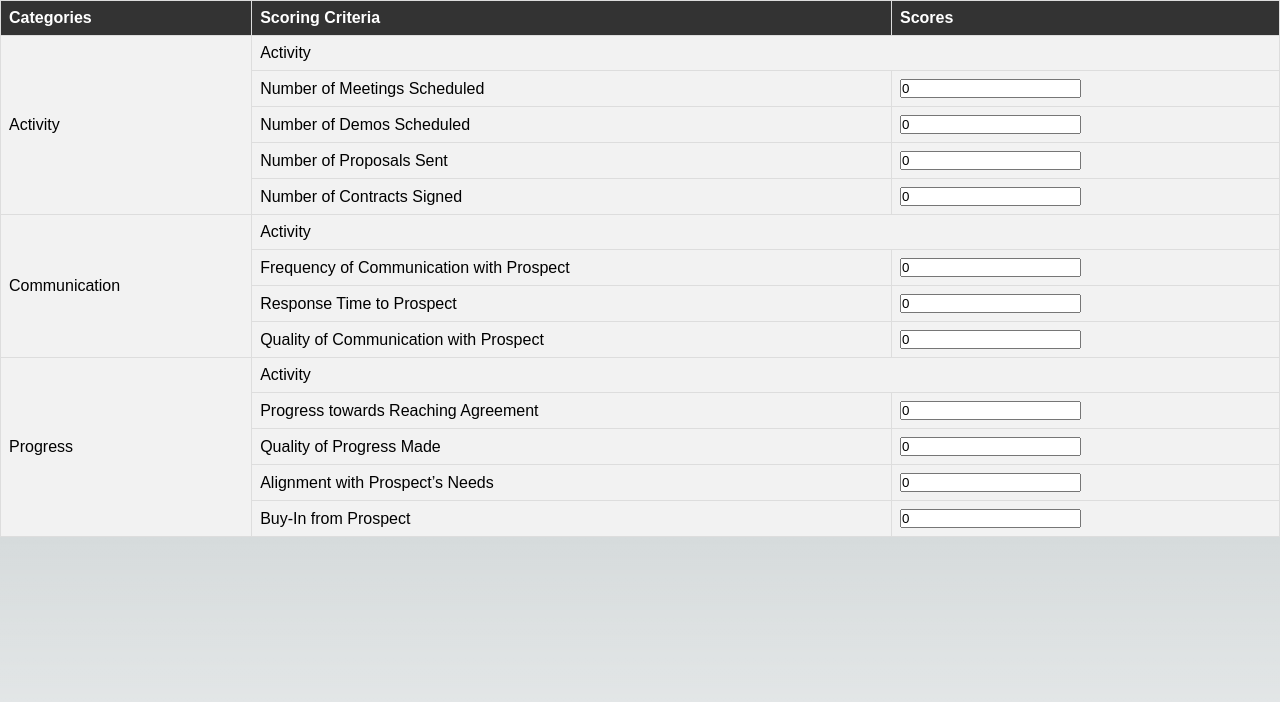
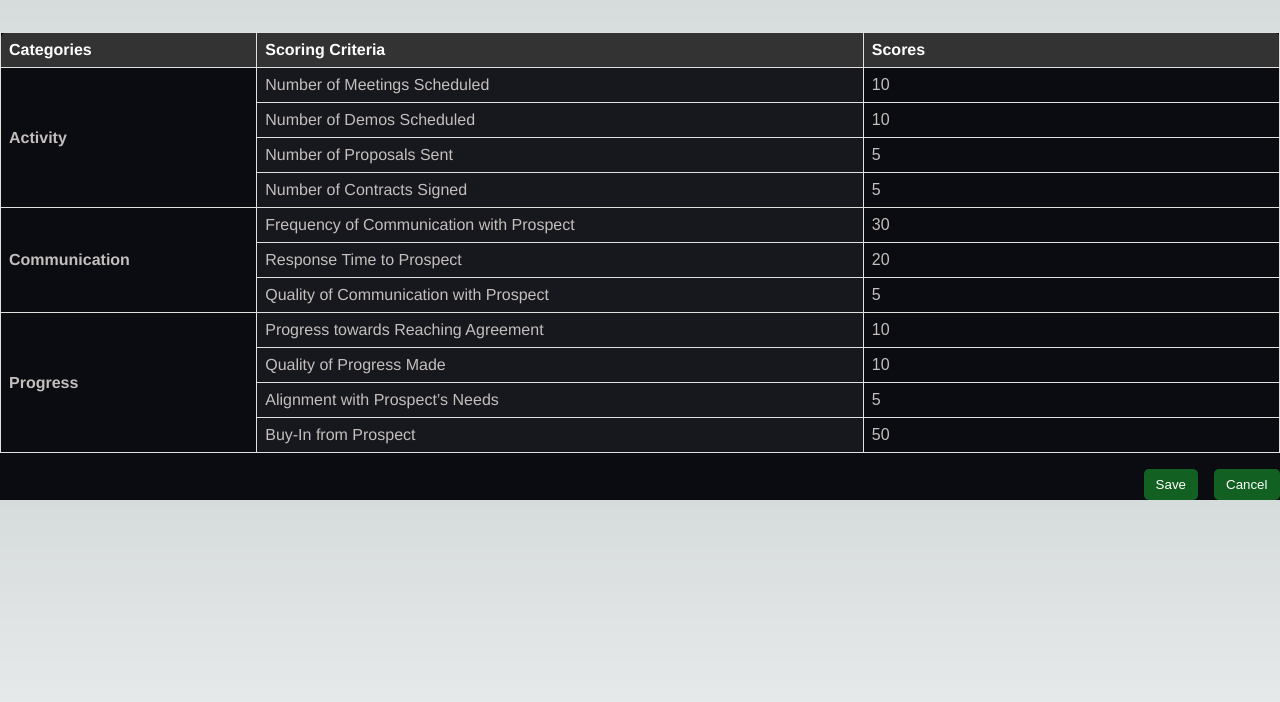
Before and after one commit to ram2912/test-scorr, a Next.js app: page /Products/PipelineManFr in a window 1280 px wide. Shown: the top 702 px of the page. Built offline with nearby package versions, Linux system fonts and the light colour scheme.

Commit message:
Set up NLP based response understanding

```diff
--- a/src/pages/Dealscoring.js
+++ b/src/pages/Dealscoring.js
@@ -280,7 +280,7 @@ export default function Dealscoring() {
         margin: '0 auto',
         padding: '2rem',
         borderRadius: '5px',
-        backgroundColor: '#fff',
+        backgroundColor: '#040506',
         zIndex: 9999, // set a high value for z-index
         // other styles...
       }}
--- a/src/pages/Products/PipelineManFr.js
+++ b/src/pages/Products/PipelineManFr.js
@@ -1,26 +1,28 @@
 import React, { useState } from 'react';
 import Link from 'next/link';
 
-export default function DealScoringTable() {
+export default function DealScoringTable({ onClose }) {
   const [scores, setScores] = useState({
     'Activity': {
-      'Number of Meetings Scheduled': 0,
-      'Number of Demos Scheduled': 0,
-      'Number of Proposals Sent': 0,
-      'Number of Contracts Signed': 0,
+      'Number of Meetings Scheduled': 10,
+      'Number of Demos Scheduled': 10,
+      'Number of Proposals Sent': 5,
+      'Number of Contracts Signed': 5,
     },
     'Communication': {
-      'Frequency of Communication with Prospect': 0,
-      'Response Time to Prospect': 0,
-      'Quality of Communication with Prospect': 0,
+      'Frequency of Communication with Prospect': 30,
+      'Response Time to Prospect': 20,
+      'Quality of Communication with Prospect': 5,
     },
     'Progress': {
-      'Progress towards Reaching Agreement': 0,
-      'Quality of Progress Made': 0,
-      'Alignment with Prospect’s Needs': 0,
-      'Buy-In from Prospect': 0,
+      'Progress towards Reaching Agreement': 10,
+      'Quality of Progress Made': 10,
+      'Alignment with Prospect’s Needs': 5,
+      'Buy-In from Prospect': 50,
     },
   });
+
+  const [isVisible, setIsVisible] = useState(true);
 
   function handleScoreChange(category, criteria, value) {
     setScores(prevScores => {
@@ -29,14 +31,19 @@ export default function DealScoringTable() {
       return { ...prevScores, [category]: categoryCopy };
     });
   }
+  function handleSave() {
+    // add your save logic here
+    console.log("Save button clicked");
+    setIsVisible(false);
+  }
 
   return (
-        <table style={{ fontFamily: 'sans-serif', backgroundColor: '#f0f0f0', borderCollapse: 'collapse', width: '100%',color: 'Black' }}>
+<table style={{ fontFamily: 'Helvetica, sans-serif', fontSize: '1rem', backgroundColor: '#0B0C11', borderCollapse: 'collapse', width: '100%', color: '#C4BFBD', marginTop: '2rem', position: 'relative' }}>
   <thead>
     <tr>
-              <th style={{ backgroundColor: '#333', color: 'white', textAlign: 'left', padding: '8px', border: '1px solid #ddd' }}>Categories</th>
-              <th style={{ backgroundColor: '#333', color: 'white', textAlign: 'left', padding: '8px', border: '1px solid #ddd' }}>Scoring Criteria</th>
-              <th style={{ backgroundColor: '#333', color: 'white', textAlign: 'left', padding: '8px', border: '1px solid #ddd' }}>Scores</th>
+      <th style={{ backgroundColor: '#333', color: 'white', textAlign: 'left', padding: '8px', border: '0.5px solid #E0E0E0', borderRadius: '5px 0 0 0' }}>Categories</th>
+      <th style={{ backgroundColor: '#333', color: 'white', textAlign: 'left', padding: '8px', border: '0.5px solid #E0E0E0' }}>Scoring Criteria</th>
+      <th style={{ backgroundColor: '#333', color: 'white', textAlign: 'left', padding: '8px', border: '0.5px solid #E0E0E0', borderRadius: '0 5px 0 0' }}>Scores</th>
     </tr>
   </thead>
   <tbody>
@@ -44,17 +51,18 @@ export default function DealScoringTable() {
       Object.entries(scores).map(([category, criteriaScores]) => (
         <>
           <tr key={`${category}-header`}>
-                    <td style={{ backgroundColor: '#f2f2f2', textAlign: 'left', padding: '8px', border: '1px solid #ddd' }} rowSpan={Object.keys(criteriaScores).length + 1}>{category}</td>
-                    <td style={{ backgroundColor: '#f2f2f2', textAlign: 'left', padding: '8px', border: '1px solid #ddd' }} colSpan={2}>Activity</td>
+            <td style={{ backgroundColor: '#0B0C11', textAlign: 'left', padding: '8px', border: '0.5px solid #E0E0E0', borderTop: 'none', fontWeight: 'bold', borderRadius: '5px 0 0 0' }} rowSpan={Object.keys(criteriaScores).length + 1}>{category}</td>
+
           </tr>
           {Object.entries(criteriaScores).map(([criteria, score]) => (
             <tr key={`${category}-${criteria}`}>
-                      <td style={{ backgroundColor: '#f2f2f2', textAlign: 'left', padding: '8px', border: '1px solid #ddd' }}>{criteria}</td>
-                      <td style={{ backgroundColor: '#f2f2f2', textAlign: 'left', padding: '8px', border: '1px solid #ddd' }}>
+              <td style={{ backgroundColor: '#17181E', textAlign: 'left', padding: '8px', border: '0.5px solid #E0E0E0' }}>{criteria}</td>
+              <td style={{ backgroundColor: '#0B0C11', textAlign: 'left', padding: '8px', border: '0.5px solid #E0E0E0', borderRadius: '0 5px 0 0' }}>
                 <input
                   type="number"
                   value={score}
                   onChange={e => handleScoreChange(category, criteria, e.target.value)}
+                  style={{ width: '100%', fontSize: '1rem', color: '#C4BFBD', backgroundColor: 'transparent', border: 'none', textAlign: 'left' }}
                 />
               </td>
             </tr>
@@ -62,7 +70,16 @@ export default function DealScoringTable() {
         </>
       ))}
   </tbody>
+  <tfoot>
+  <tr style={{ textAlign: 'right' }}>
+    <td colSpan="3">
+      <button style={{ backgroundColor: '#126122', color: 'white', padding: '8px 12px', borderRadius: '5px', border: 'none', cursor: 'pointer', marginTop: '1rem', marginRight: '1rem', transition: 'background-color 0.2s ease-in-out' }} onClick={handleSave} onMouseDown={(e) => { e.target.style.backgroundColor = '#555' }} onMouseUp={(e) => { e.target.style.backgroundColor = '#126122' }}>Save</button>
+      <button style={{ backgroundColor: '#126122', color: 'white', padding: '8px 12px', borderRadius: '5px', border: 'none', cursor: 'pointer', marginTop: '1rem', transition: 'background-color 0.2s ease-in-out' }} onClick={onClose} onMouseDown={(e) => { e.target.style.backgroundColor = '#555' }} onMouseUp={(e) => { e.target.style.backgroundColor = '#126122' }}>Cancel</button>
+    </td>
+  </tr>
+</tfoot>
 </table>
+
       );
 
 
```
Lines whose indentation alone changed are shown as unchanged.
